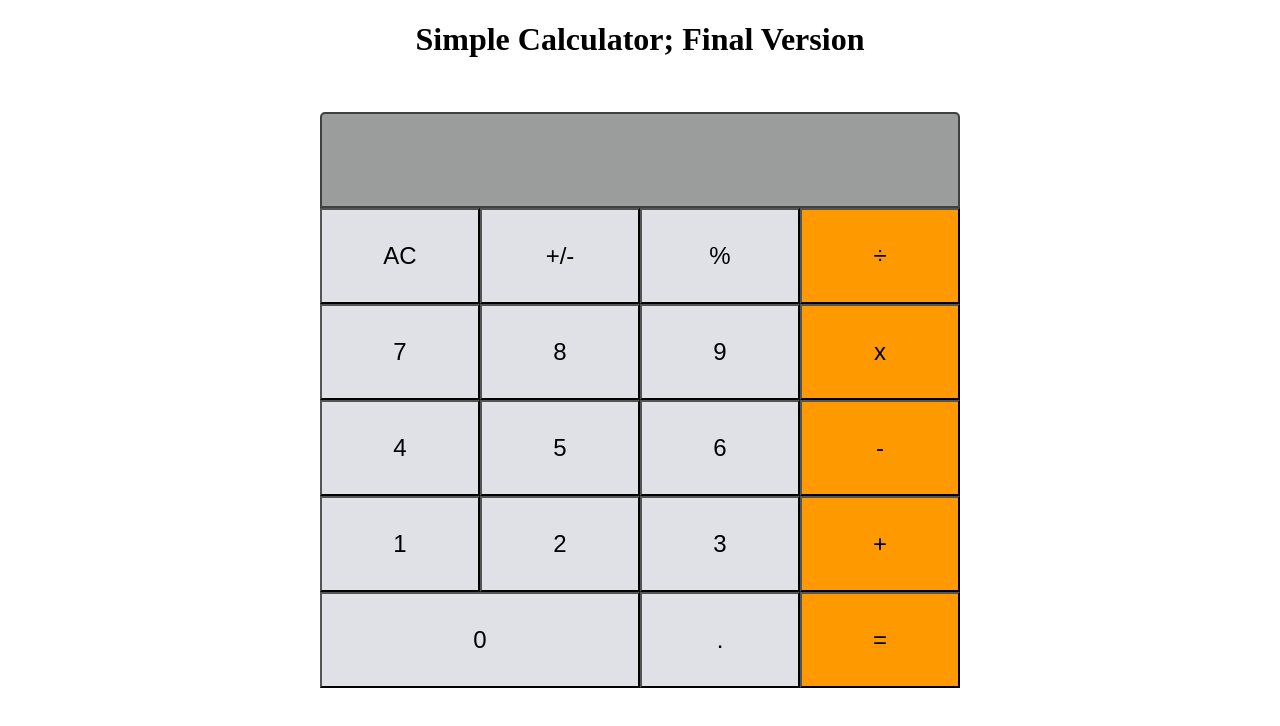
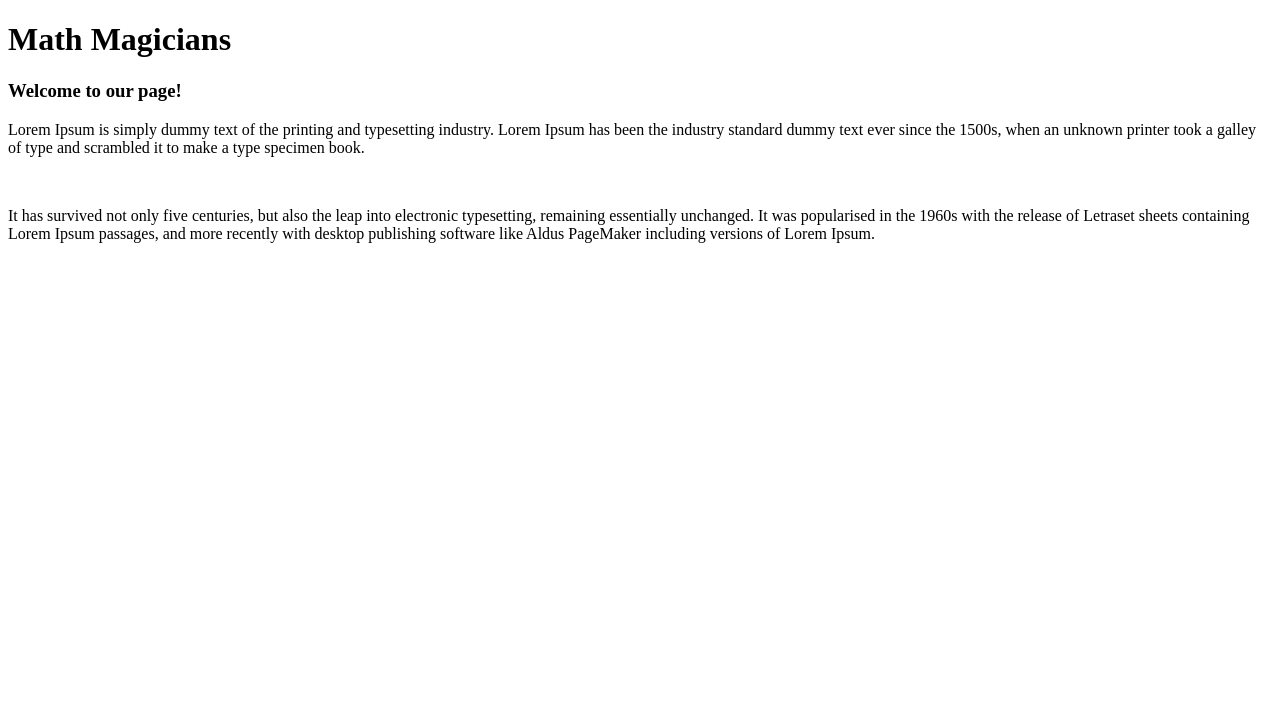
Before and after one commit to Zubenna/calculator-react, a React (Create React App) app: page / in a window 1280 px wide. Shown: the top 726 px of the page. Built offline with nearby package versions, Linux system fonts and the light colour scheme.

Commit message:
Adding Routing Configuration

```diff
--- a/package.json
+++ b/package.json
@@ -11,6 +11,7 @@
     "prop-types": "^15.7.2",
     "react": "^17.0.1",
     "react-dom": "^17.0.1",
+    "react-router-dom": "^5.2.0",
     "react-scripts": "4.0.3",
     "web-vitals": "^1.1.0"
   },
--- /dev/null
+++ b/src/Routes.js
@@ -0,0 +1,17 @@
+import React from 'react';
+import { BrowserRouter, Switch, Route } from 'react-router-dom';
+import App from './components/App';
+import Home from './components/Home';
+import Quote from './components/Quote';
+
+const Routes = () => (
+  <BrowserRouter>
+    <Switch>
+      <Route path="/" component={Home} exact />
+      <Route path="/app" component={App} exact />
+      <Route path="/quote" component={Quote} exact />
+    </Switch>
+  </BrowserRouter>
+);
+
+export default Routes;
--- a/src/components/App.js
+++ b/src/components/App.js
@@ -35,5 +35,4 @@ class App extends Component {
     );
   }
 }
-
 export default App;
--- /dev/null
+++ b/src/components/Home.js
@@ -0,0 +1,25 @@
+import React from 'react';
+
+const Home = () => (
+  <div>
+    <h1>Math Magicians</h1>
+    <h3>Welcome to our page!</h3>
+    <p>
+      Lorem Ipsum is simply dummy text of the printing and typesetting
+      industry. Lorem Ipsum has been the industry standard dummy text ever since the 1500s,
+      when an unknown printer took a galley of type and scrambled it to
+      make a type specimen book.
+    </p>
+    <br />
+    <p>
+      It has survived not only five centuries, but also the leap into
+      electronic typesetting, remaining essentially unchanged. It was
+      popularised in the 1960s with the release of Letraset sheets
+      containing Lorem Ipsum passages, and more recently with desktop
+      publishing software like Aldus PageMaker including versions of Lorem
+      Ipsum.
+    </p>
+  </div>
+);
+
+export default Home;
--- /dev/null
+++ b/src/components/Quote.js
@@ -0,0 +1,14 @@
+import React from 'react';
+
+const Quote = () => (
+  <div>
+    <h1>Math Magicians</h1>
+    <p>
+      Mathematics is not about numbers, equations, computations,
+      or algorithms: it is about understanding.
+      –William Paul Thurston
+    </p>
+  </div>
+);
+
+export default Quote;
--- a/src/index.js
+++ b/src/index.js
@@ -1,11 +1,11 @@
 import React from 'react';
 import ReactDOM from 'react-dom';
-import App from './components/App';
 import reportWebVitals from './reportWebVitals';
+import Routes from './Routes';
 
 ReactDOM.render(
   <React.StrictMode>
-    <App />
+    <Routes />
   </React.StrictMode>,
   document.getElementById('root'),
 );
--- a/src/logic/calculate.js
+++ b/src/logic/calculate.js
@@ -1,7 +1,9 @@
 import operate from './operate';
 
 const calculate = (calcData, buttonName) => {
-  let { total, next, operation } = calcData;
+  let {
+    total, next, operation,
+  } = calcData;
   const operators = ['+', '-', '÷', 'x', '%'];
   if (buttonName === 'AC' || total === '∞') {
     total = null;
@@ -52,6 +54,7 @@ const calculate = (calcData, buttonName) => {
   } else {
     next = buttonName;
   }
+
   return { total, next, operation };
 };
 
```
Also changed, not shown: 1 other file (tests, documents, lock files or other folders).
